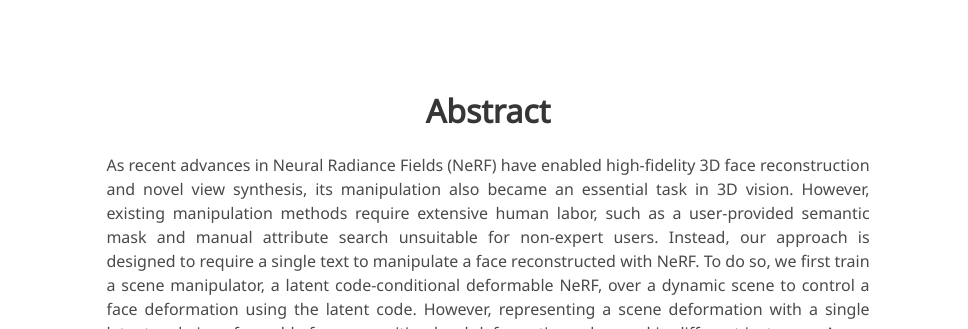
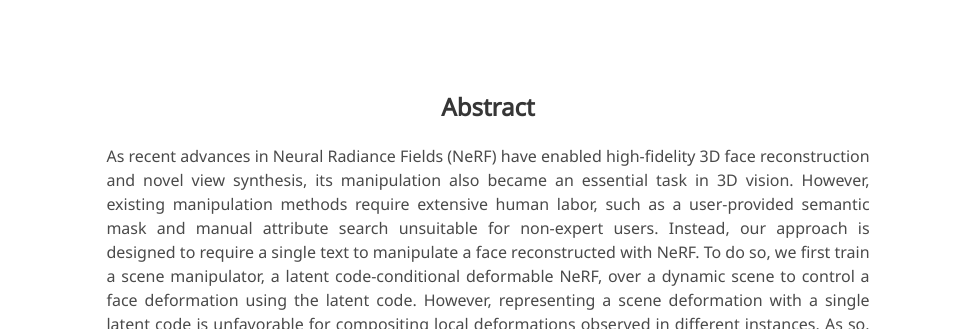
Before and after one commit to faceclipnerf/faceclipnerf.github.io, a plain HTML site: page index.html in a window 1280 px wide. Shown: the part 1144-1473 px from the top of the page, without its empty margins (152-1120 px from the left). Drawn offline with nearby package versions, Linux system fonts and the light colour scheme; some icons are missing; a web font is replaced by a local one.

Commit message:
Update index.html

```diff
--- a/index.html
+++ b/index.html
@@ -113,7 +113,7 @@
                       <i class="fas fa-file-pdf"></i>
                   </span>
                   <span>Paper</span>
-                </a>;
+                </a>
               </span>
               <span class="link-block">
                 <a href="https://arxiv.org/abs/2307.11418"
@@ -213,7 +213,7 @@
     <!-- Abstract. -->
     <div class="columns is-centered has-text-centered">
       <div class="column is-four-fifths">
-        <h2 class="title is-3">Abstract</h2>
+        <h2 class="title is-4">Abstract</h2>
         <div class="content has-text-justified">
           <p>
           As recent advances in Neural Radiance Fields (NeRF) have enabled high-fidelity 3D face reconstruction and novel view synthesis,
```
